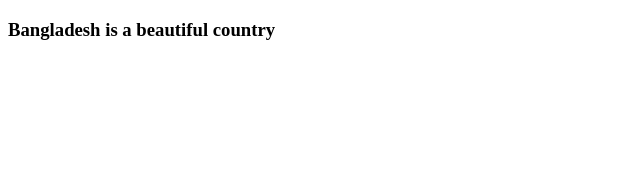
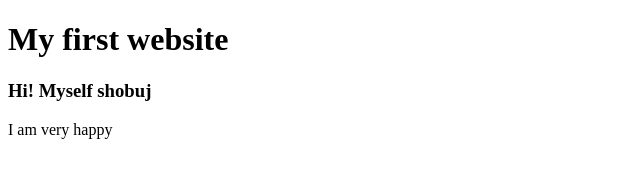
Before and after one commit to shobujjm/my-first-website, a plain HTML site: page index.html in a window 1280 px wide. Shown: the whole page, without its empty margins (0-640 px from the left). Drawn offline with Linux system fonts and the light colour scheme.

Commit message:
very happy

```diff
--- a/index.html
+++ b/index.html
@@ -7,6 +7,8 @@
     <title>Document</title>
 </head>
 <body>
-    <h3>Bangladesh is a beautiful country</h3>
+    <h1>My first website</h1>
+    <h3>Hi! Myself shobuj</h3>
+    <p>I am very happy</p>
 </body>
 </html>
```
